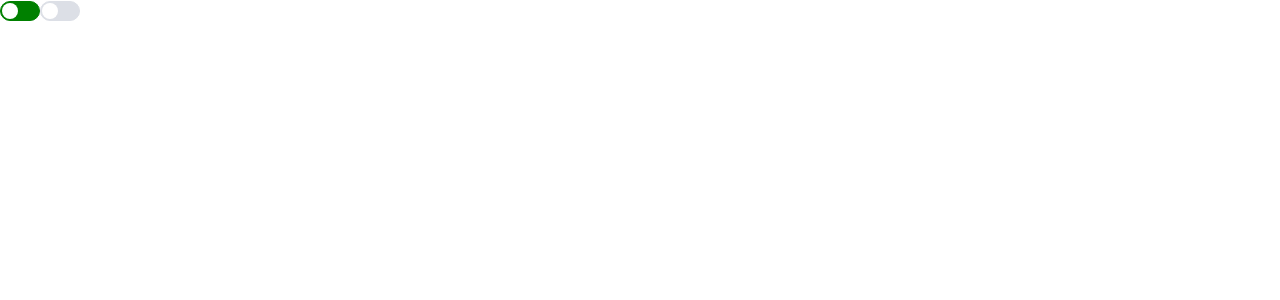
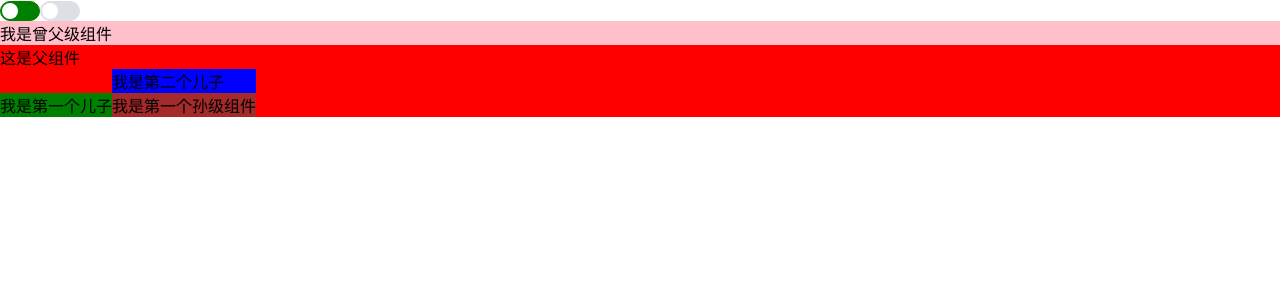
Before and after one commit to wangqianqian0228/qqw-ui, a Vue app: page / in a window 1280 px wide. Shown: the top 300 px of the page. Built offline with nearby package versions, Linux system fonts and the light colour scheme.

Commit message:
完成查找任意组件的方法，向上或向下，或相邻查找

```diff
--- a/src/App.vue
+++ b/src/App.vue
@@ -81,10 +81,13 @@
  -->
     <qqw-switch v-model="active" activeColor="red" inactiveColor="green"></qqw-switch>
     <qqw-switch v-model="active"></qqw-switch>
-
+    <div>
+      <grandParent></grandParent>
+    </div>
   </div>
 </template>
 <script>
+import grandParent from './views/components/grandParent.vue'
 export default {
   data(){
     return {
@@ -110,6 +113,9 @@ export default {
   mounted() {
     this.pushHistory()
   },
+  components:{
+    grandParent
+  }
 };
 </script>
 
--- /dev/null
+++ b/src/utils/assist.js
@@ -0,0 +1,66 @@
+// 1. 找到任意组件的方法
+// 向上查找:while 语句不断向上覆盖当前的 parent 对象，通过判断组件（即 parent）的 name 与传入的 componentName 是否一致， 直到找到最近的一个组件为止。
+function findComponentUpward(context, componentName) {
+    let parent = context.$parent
+    let name = parent.$options.name // 父组件的组件名称
+    while (name !== componentName) {
+        parent = parent.$parent
+        name = parent.$options.name
+    }
+    /* while (parent && (!name || [componentName].indexOf(name) < 0)) {
+        // 父组件未找到 为啥不写componentName ！== name
+        parent = parent.$parent
+        if (parent) {
+            name = parent.$options.name
+        }
+    } */
+    return parent
+}
+// 2. 向上查找所有的指定组件？但是组件名不是都是唯一的吗？递归组件，先留在这，后续再看
+function findComponentsUpward(context, componentName) {
+
+}
+// 3. 向下查找最近的组件
+function findComponentDownward(context, componentName) {
+
+    let childs = [...context.$children]
+    let children = null
+    // console.log('childs', childs)
+    // 遍历childs，找到就退出
+    // 有个问题，这个只会找到直接的子组件，找不到孙级组件
+    if (childs.length) {
+        for (let i = 0; i < childs.length; i++) {
+            let item = childs[i]
+            if (item.$options.name === componentName) {
+                children = item
+                break;
+            } else {
+                children = findComponentDownward(item, componentName)
+                // 有值（注意上面的条件，什么情况下有值？）就退出循环，因为已经找到了，没有值就继续循环找。
+                if (children) {
+                    break
+                }
+            }
+        }
+    }
+    return children
+}
+// 4. 找到指定的兄弟元素:exceptMe表示是否包含自己
+function findBrothersComponents(context, componentName, exceptMe = true) {
+    //所有的子组件（包含自己）
+    let res = [...context.$parent.$children].filter((e) => {
+       return e.$options.name === componentName
+    })
+    // 去除自己
+    if (exceptMe) {
+        let index = res.findIndex(e => e._uid === context._uid)
+        console.log('index', index)
+        res.splice(index, 1)
+    }
+    return res
+}
+export {
+    findComponentUpward,
+    findComponentDownward,
+    findBrothersComponents
+}
--- /dev/null
+++ b/src/views/components/grandParent.vue
@@ -0,0 +1,34 @@
+<!--  -->
+<template>
+  <div class="grand-parent">我是曾父级组件
+    <div>
+        <Parent></Parent>
+    </div>
+  </div>
+</template>
+
+<script>
+import Parent from './parents'
+export default {
+  data () {
+    return {
+    };
+  },
+
+  components: {
+    Parent
+  },
+
+  computed: {},
+
+  mounted() {},
+
+  methods: {}
+}
+
+</script>
+<style  lang='scss'>
+.grand-parent{
+    background: pink;
+}
+</style>
--- /dev/null
+++ b/src/views/components/grandSon1.vue
@@ -0,0 +1,29 @@
+<!--  -->
+<template>
+  <div class="grand-son1" ref="grandSon1">我是第一个孙级组件</div>
+</template>
+
+<script>
+export default {
+    name:'grandson1',
+  data () {
+    return {
+    };
+  },
+
+  components: {},
+
+  computed: {},
+
+  mounted() {
+  },
+
+  methods: {}
+}
+
+</script>
+<style  lang='scss'>
+.grand-son1{
+    background-color: brown;
+}
+</style>
--- /dev/null
+++ b/src/views/components/parents.vue
@@ -0,0 +1,45 @@
+<!--  -->
+<template>
+  <div class="parent">
+    这是父组件
+    <div>
+      <son></son>
+      <son1></son1>
+      </div>
+  </div>
+</template>
+
+<script>
+import son from "./son.vue";
+import son1 from "./son1.vue";
+import {findComponentDownward} from '@/utils/assist'
+
+export default {
+  name: "parent",
+  data() {
+    return {
+      name: "sss",
+    };
+  },
+
+  components: { son, son1 },
+
+  computed: {},
+
+  mounted() {
+    const child = findComponentDownward(this,'grandson1')
+    // console.log('findComponentDownward',child)
+  },
+
+  methods: {
+    testParent() {
+      alert("i am parent");
+    },
+  },
+};
+</script>
+<style lang="scss">
+.parent {
+  background: red;
+}
+</style>
--- /dev/null
+++ b/src/views/components/son.vue
@@ -0,0 +1,33 @@
+<!--  -->
+<template>
+  <div class="son">我是第一个儿子</div>
+</template>
+
+<script>
+import { findComponentUpward,findBrothersComponents } from "@/utils/assist";
+export default {
+  name: "son",
+  data() {
+    return {};
+  },
+
+  components: {},
+
+  computed: {},
+
+  mounted() {
+    const component = findComponentUpward(this, "parent");
+    const brothercom = findBrothersComponents(this,'son')
+    // console.log("component", component.name);
+    console.log('找到兄弟组件',brothercom)
+  },
+
+  methods: {},
+};
+</script>
+<style lang="scss">
+.son {
+  display: inline-block;
+  background: green;
+}
+</style>
--- /dev/null
+++ b/src/views/components/son1.vue
@@ -0,0 +1,34 @@
+<!--  -->
+<template>
+  <div class="son1">我是第二个儿子
+    <grandSon1></grandSon1>
+  </div>
+</template>
+
+<script>
+import grandSon1 from './grandSon1.vue'
+export default {
+  name:'son1',
+  data () {
+    return {
+    };
+  },
+
+  components: {
+    grandSon1
+  },
+
+  computed: {},
+
+  mounted() {},
+
+  methods: {}
+}
+
+</script>
+<style  lang='scss'>
+.son1{
+    display: inline-block;
+    background: blue;
+}
+</style>
```
